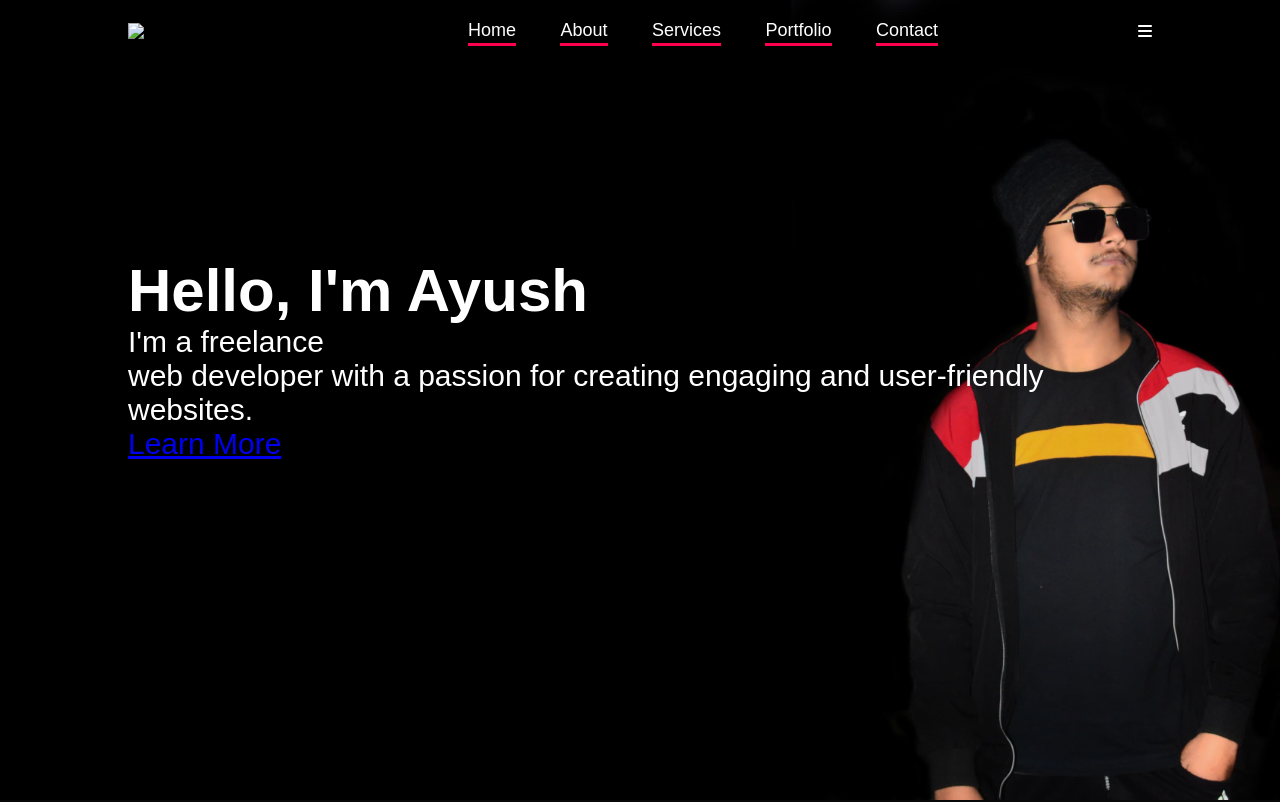
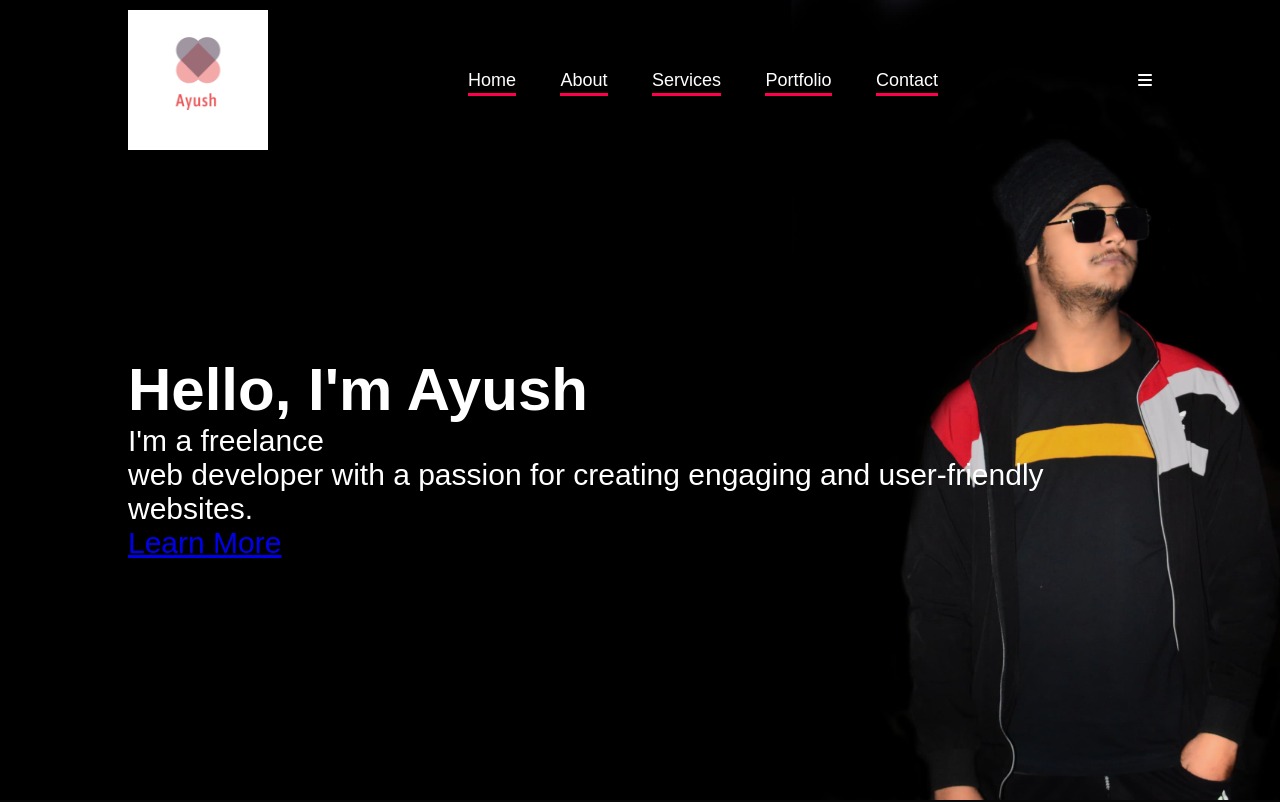
Before and after one commit to AyushkumarGupta-cd/Ayush-Kumar-portfolio, a plain HTML site: page index.html in a window 1280 px wide. Shown: the top 802 px of the page. Drawn offline with Linux system fonts and the light colour scheme.

Commit message:
Update index.html

```diff
--- a/index.html
+++ b/index.html
@@ -12,7 +12,7 @@
     <div id="header">
         <div class="container">
             <nav>
-                <img src="img/logo.png" class="logo">
+                <img src="logo.png" class="logo">
                 <ul id="sidemenu">
                     <li><a href="#header">Home</a></li>
                     <li><a href="#about">About</a></li>
```
